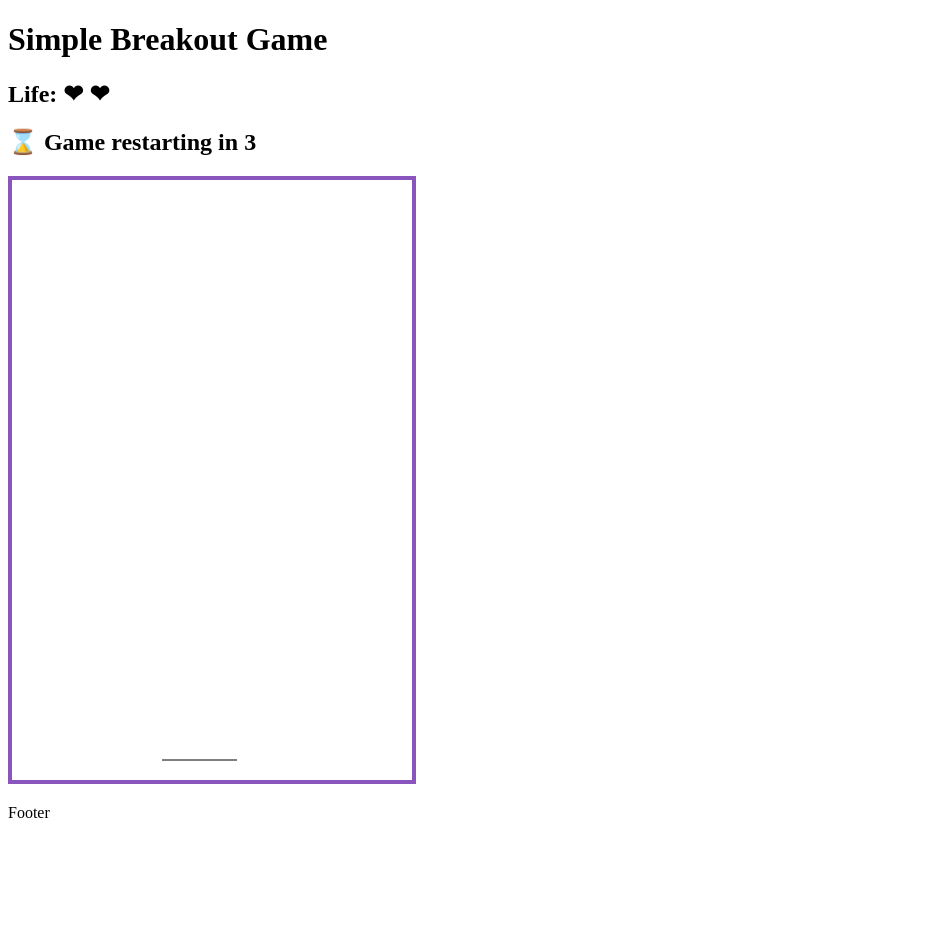
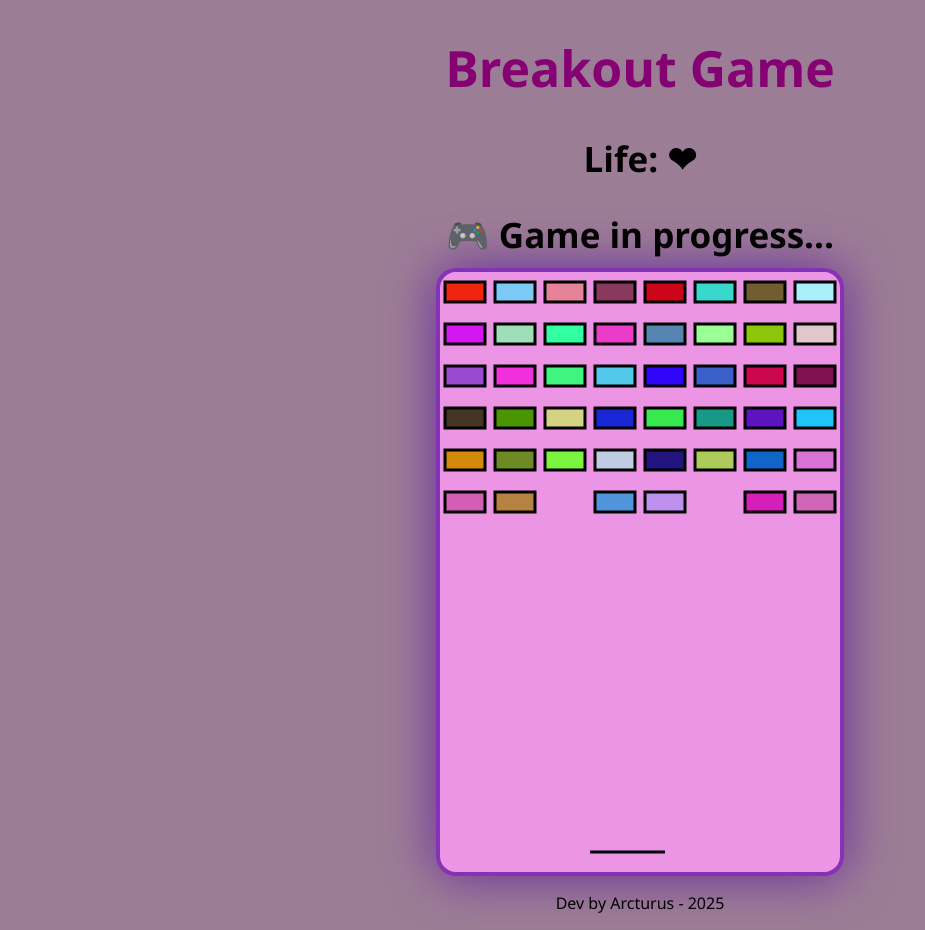
Before and after one commit to Arcturus-bh/BreakoutGame, a plain HTML site: page index.html in a window 1280 px wide. Shown: the whole page, without its empty margins (0-925 px from the left). Before the commit the page ends 838 px from the top, so only its background shows below. Drawn offline with Linux system fonts and the light colour scheme.

Commit message:
v1.0 finished

```diff
--- a/index.html
+++ b/index.html
@@ -8,7 +8,7 @@
 </head>
 <body>
     <header>
-        <h1>Simple Breakout Game</h1>
+        <h1>Breakout Game</h1>
     </header>
     <section id="section1">
         <h2 id="life"></h2>
@@ -16,9 +16,10 @@
     </section>
 	<canvas id="game"></canvas>
     <footer>
-        <p>Footer</p>
+        <p>Dev by Arcturus - 2025</p>
     </footer>
     <script src="script/ball.js"></script>
+    <script src="script/brick.js"></script>
     <script src="script/paddle.js"></script>
 	<script src="script/game.js"></script>
 </body>
--- a/script/ball.js
+++ b/script/ball.js
@@ -3,61 +3,50 @@ class Ball {
 		this.ctx = ctx;
 		this.heightLimit = heightLimit;
 		this.widthLimit = widthLimit;
-
+        this.x = widthLimit / 2;
+        this.y = heightLimit / 2;
 		this.radius = 6;
-        this.xCurrent = widthLimit / 2;
-        this.yCurrent = heightLimit / 2;
         this.dx = 4;
         this.dy = -4;
-        this.color = '#5505a0ad';
+        this.color = '#000000';
 		this.ready = true;
 		this.draw();
 	}
 
 	draw() {
         this.ctx.beginPath();
-        this.ctx.arc(this.xCurrent, this.yCurrent, this.radius, 0, Math.PI * 2);
+        this.ctx.arc(this.x, this.y, this.radius, 0, Math.PI * 2);
         this.ctx.fillStyle = this.color;
         this.ctx.fill();
         this.ctx.closePath();
     }
 
-	resetPosition() {
-		this.xCurrent = this.widthLimit / 2;
-		this.yCurrent = this.heightLimit / 2;
+	move() {
+		this.x += this.dx;
+		this.y += this.dy;
+		this.draw();
+	}
+
+	reset() {
+		this.x = this.widthLimit / 2;
+		this.y = this.heightLimit / 2;
 		this.dx = 4;
         this.dy = -4;
 	}
 
-	move(xPaddleCurrent, yPaddleCurrent, paddleWidth) {
-		this.xCurrent += this.dx;
-		this.yCurrent += this.dy;
+	bounceX() {
+		this.dx = -this.dx;
+	}
 
-		// wall collision
-		if (this.xCurrent - this.radius < 0 || this.xCurrent + this.radius > this.widthLimit) {
-			this.dx = -this.dx;
-		}
+	bounceY() {
+		this.dy = -this.dy;
+	}
 
-		// ceil collision
-		if (this.yCurrent - this.radius < 0) {
-			this.dy = -this.dy;
-		}
+	isReady() {
+		this.ready = true;
+	}
 
-		// ground collision
-		if (this.yCurrent + this.radius > this.heightLimit) {
-			this.ready = false;
-			this.resetPosition();
-			return false;
-		}
-
-
-		// paddle collision
-		if (this.yCurrent + this.radius >= yPaddleCurrent &&
-			this.xCurrent >= xPaddleCurrent &&
-			this.xCurrent <= xPaddleCurrent + paddleWidth) {
-			this.dy = -this.dy;
-		}
-		this.draw();
-		return true;
+	isNotReady() {
+		this.ready = false;
 	}
 }
--- /dev/null
+++ b/script/brick.js
@@ -0,0 +1,34 @@
+class Brick {
+    constructor(ctx, x, y, width, height) {
+        this.ctx = ctx;
+        this.x = x;
+        this.y = y;
+        this.width = width;
+        this.height = height;
+        this.visible = true;
+        this.color = this.randomColor();
+    }
+
+    draw() {
+        if (!this.visible)
+            return;
+		this.ctx.fillStyle = this.color;
+		this.ctx.fillRect(this.x, this.y, this.width, this.height);
+        this.ctx.strokeStyle = 'black';
+        this.ctx.lineWidth = 3;
+        this.ctx.strokeRect(this.x, this.y, this.width, this.height);
+    }
+
+    hide() {
+        this.visible = false;
+    }
+
+    randomColor() {
+        let hexa = "0123456789abcdef";
+        let color = "#";
+
+        for (let i = 0; i < 6; i++)
+            color += hexa[Math.floor(Math.random() * hexa.length)];
+        return color;
+    }
+}
--- a/script/game.js
+++ b/script/game.js
@@ -1,16 +1,20 @@
 class Game {
 	constructor() {
-		this.name = "Casse-brique";
 		this.canvas = new GameCanvas();
 		this.ctx = this.canvas.canvas.getContext('2d');
-		this.maxLife = 3;
+		this.maxLife = 2;
+		this.currentLife = this.maxLife;
+		//
 		this.continueGame = true;
-		this.currentLife = this.maxLife;
+		this.gameOver = false;
 		this.lifeLabel = "";
 		this.updateLifeLabel();
 		//
 		this.paddle = new Paddle(this.ctx, this.canvas.width);
 		this.ball = new Ball(this.ctx, this.canvas.width, this.canvas.height)
+		this.brick = new Brick(this.ctx, 100, 0, 100);
+		this.bricks = [];
+		this.initBricks();
 	}
 
 	updateLifeLabel() {
@@ -20,14 +24,90 @@ class Game {
 	updateLife() {
 		if (--this.currentLife < 0)
 		{
-			this.currentLife = 0;
+			this.currentLife = -1;
 			document.getElementById("life").innerText = "Game Over";
 			document.getElementById("break").innerText = "";
-			//this.ctx.clearRect(0, 0, this.canvas.width, this.canvas.height);
+			this.gameOver = true;
 			return;
 		}
 		this.updateLifeLabel();
 		this.countdown();
+	}
+
+	initBricks() {
+		let spacingX = 10;
+		let spacingY = 22;
+		let brickWidth = this.canvas.width / 10;
+		let brickHeight = 20;
+		let offsetX = (this.canvas.width - (brickWidth * 8 + spacingX * (8 - 1))) / 2;
+		for (let row = 0; row < 6; row++)
+		{
+			let col = 0;
+			for (; col < 8; col++)
+			{
+				let x = offsetX + (brickWidth + spacingX) * col
+				let y = 10 + (brickHeight + spacingY) * row
+				this.bricks.push(new Brick(this.ctx, x, y, brickWidth, brickHeight));
+			}
+		}
+	}
+
+	drawBricks() {
+		for (const element of this.bricks)
+			element.draw();
+	}
+
+	checkWin() {
+		for (const element of this.bricks)
+		{
+			if (element.visible)
+				return;
+		}
+		this.gameOver = true;
+		document.getElementById("life").innerText = "YOU WON ✌";
+		document.getElementById("break").innerText = "🎊🎉🎉🎉🎊";
+	}
+
+	checkBallCollision() {
+		// wall collision
+		if (this.ball.x - this.ball.radius < 0 || this.ball.x + this.ball.radius > this.canvas.width)
+			this.ball.bounceX();
+
+		// ceil
+		if (this.ball.y - this.ball.radius < 0)
+			this.ball.bounceY();
+
+		// paddle
+		if (this.ball.dy > 0 &&
+			this.ball.y + this.ball.radius >= this.paddle.y &&
+			this.ball.x >= this.paddle.x &&
+			this.ball.x <= this.paddle.x + this.paddle.width)
+		{
+				this.ball.bounceY();
+		}
+
+		// brick
+		for (const element of this.bricks)
+		{
+			if (!element.visible)
+				continue;
+			if (this.ball.x + this.ball.radius >= element.x &&
+				this.ball.x - this.ball.radius <= element.x + element.width &&
+				this.ball.y + this.ball.radius >= element.y &&
+				this.ball.y - this.ball.radius <= element.y + element.height)
+			{
+				element.hide();
+				this.ball.bounceY();
+				break;
+			}
+		}
+
+		// floor
+		if (this.ball.y + this.ball.radius > this.canvas.height) {
+			this.continueGame = false;
+			this.ball.isNotReady();
+			this.ball.reset();
+		}
 	}
 
 	countdown() {
@@ -37,11 +117,11 @@ class Game {
 			label.innerText = "⌛ Game restarting in " + countdown;
 			countdown--;
 
-			if (countdown < 0) {
+			if (countdown < 0)
+			{
 				clearInterval(interval); // Countdown stop
 				label.innerText = "🎮 Game in progress...";
-				this.ball.ready = true;
-				this.continueGame = true;
+				game.ball.isReady();
 			}
 		}, 1000); // 1sec
 	}
@@ -59,10 +139,6 @@ class GameCanvas {
 		this.canvas.style.border = `4px solid ${this.borderColor}`;
 	}
 }
-
-const game = new Game();
-document.getElementById("break").innerText = "🎮 Game in progress...";
-
 
 // --- paddle motion fluidity event (no cut when changing direction)
 pressedKeys = {};
@@ -83,23 +159,41 @@ function updatePaddle() {
     }
 }
 
+function getInfoStatus() {
+	let info = "";
+	if (game.currentLife > 0)
+		info = "Life: " + game.lifeLabel;
+	else if (game.currentLife === 0)
+		info = "Life: Last chance";
+	else
+		info = "Game Over";
+	return info;
+}
 
 function gameLoop() {
-	document.getElementById("life").innerText = "Life: " + game.lifeLabel;
-	//
-    game.ctx.clearRect(0, 0, game.canvas.width, game.canvas.height);
-	updatePaddle();
-    game.paddle.draw();
-	//
-	if (game.ball.ready === true)
-    	game.continueGame = game.ball.move(game.paddle.xCurrent, game.paddle.yCurrent, game.paddle.paddleWidth);
-	if (game.ball.ready === false && game.continueGame === false) {
+	document.getElementById("life").innerText = getInfoStatus();
+	game.ctx.clearRect(0, 0, game.canvas.width, game.canvas.height);
+	if (!game.gameOver)
+	{
+		updatePaddle();
+		game.paddle.draw();
+		game.drawBricks();
+	}
+	if (!game.gameOver && game.continueGame && game.ball.ready)
+	{
+    	game.ball.move();
+		game.checkBallCollision();
+	}
+	else if (!game.continueGame && !game.ball.ready)
+	{
 		game.updateLife();
 		game.continueGame = true;
 	}
-	//
+	game.checkWin();
     requestAnimationFrame(gameLoop); // this function will always be called in the web loop
 }
 
+
+const game = new Game();
+document.getElementById("break").innerText = "🎮 Game in progress...";
 gameLoop();
-document.getElementById("break").innerText = "Game Over";
--- a/script/paddle.js
+++ b/script/paddle.js
@@ -2,39 +2,40 @@ class Paddle {
 	constructor(ctx, widthLimit) {
 		this.ctx = ctx;
 		this.widthLimit = widthLimit;
-		this.xStart = 150;
-		this.yStart = 580;
-		this.xCurrent = this.xStart;
-		this.yCurrent = this.yStart;
-		this.paddleWidth = 75;
-		this.paddleHeight = 10;
+		this.startX = 150;
+		this.startY = 580;
+		this.x = this.startX;
+		this.y = this.startY;
+		this.width = 75;
+		this.height = 10;
 		this.speed = 5;
+		this.color = '#000000';
 		this.draw();
 	}
 
 	draw() {
-		this.ctx.clearRect(0, this.yCurrent - this.paddleHeight, this.widthLimit, this.paddleHeight * 2);
+		this.ctx.clearRect(0, this.y - this.height, this.widthLimit, this.height * 2);
 		this.ctx.beginPath();
 		this.ctx.fillStyle = this.color;
-		this.ctx.moveTo(this.xCurrent, this.yCurrent);
-		this.ctx.lineTo(this.xCurrent + this.paddleWidth, this.yCurrent);
+		this.ctx.moveTo(this.x, this.y);
+		this.ctx.lineTo(this.x + this.width, this.y);
 		this.ctx.stroke();
 	}
 
 	moveLeft() {
-		if (this.xCurrent - this.speed < 0) {
-			this.xCurrent = 0;
+		if (this.x - this.speed < 0) {
+			this.x = 0;
 		} else {
-			this.xCurrent -= this.speed;
+			this.x -= this.speed;
 		}
 		this.draw();
 	}
 
 	moveRight() {
-		if ((this.xCurrent + this.paddleWidth) + this.speed > this.widthLimit) {
-			this.xCurrent = this.widthLimit - this.paddleWidth;
+		if ((this.x + this.width) + this.speed > this.widthLimit) {
+			this.x = this.widthLimit - this.width;
 		} else {
-			this.xCurrent += this.speed;
+			this.x += this.speed;
 		}
 		this.draw();
 	}
--- a/styles.css
+++ b/styles.css
@@ -0,0 +1,28 @@
+body {
+	font-family: 'Segoe UI', Roboto, sans-serif;
+	text-align: center;
+	background-color: #9c7d96;
+}
+
+canvas {
+	display: block;
+    margin: auto;
+    box-shadow: 0 0 50px #5505a0ad;
+	background-color: rgb(236, 149, 229);
+	border-radius: 20px;
+}
+
+h1 {
+    font-size: 50px;
+	color: #850073;
+}
+
+h2 {
+	font-size: 35px;
+	color: #000;
+	margin-bottom: 10px;
+}
+
+#life {
+    color: rgb(0, 0, 0);
+}
```
